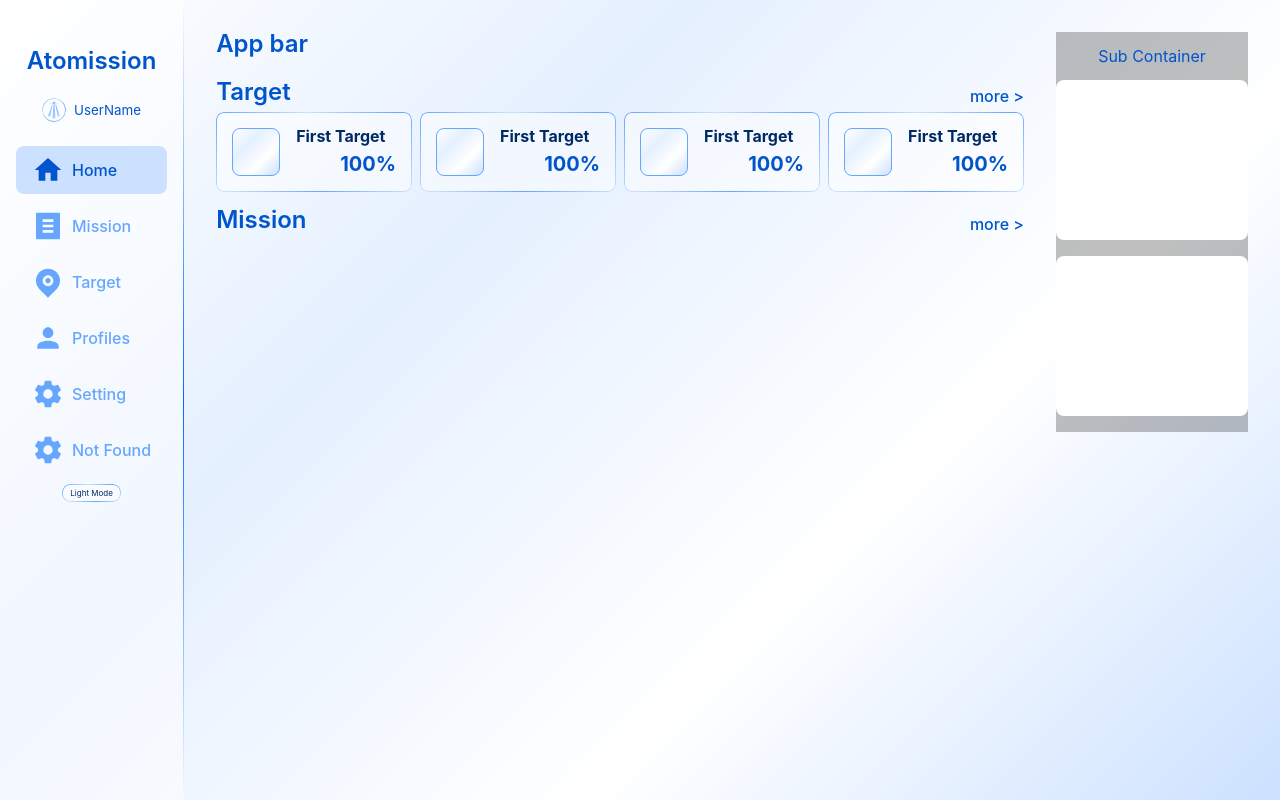
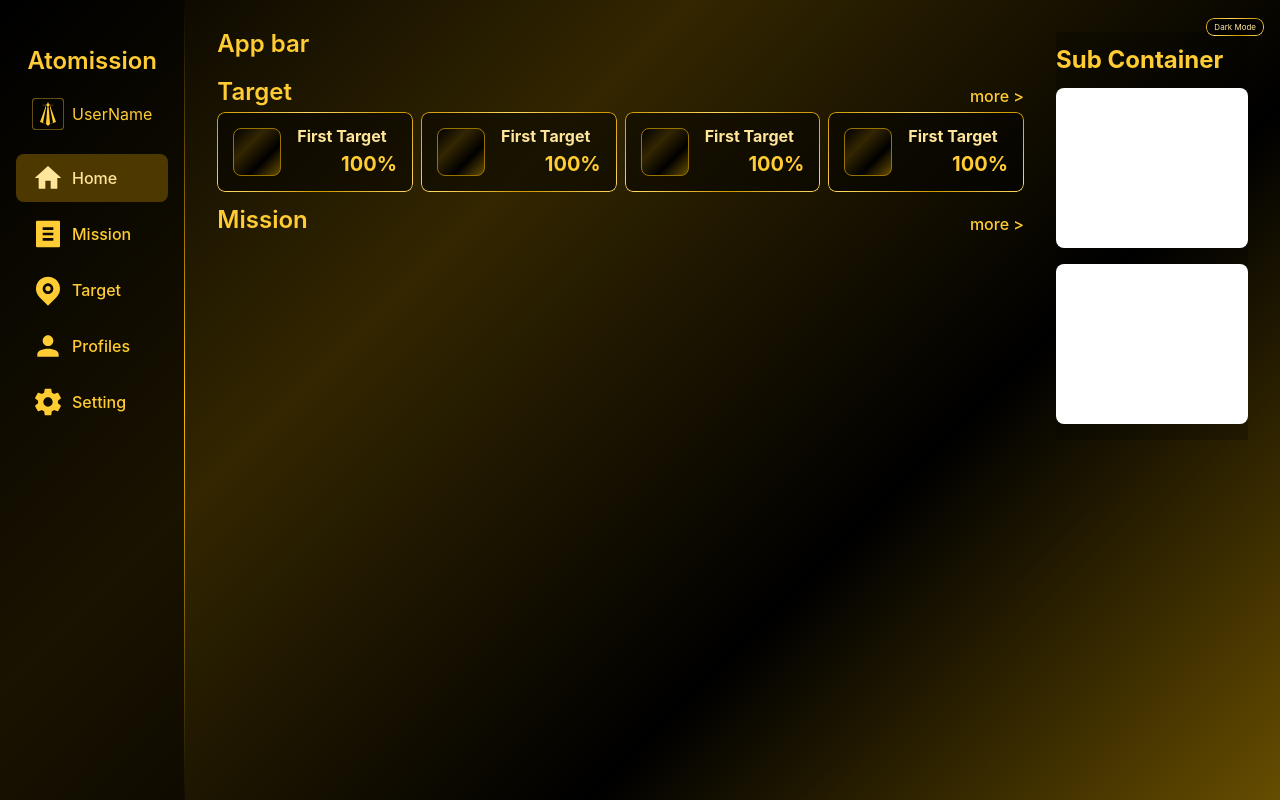
Before and after one commit to silence870121/Atomission, a Vue app: page / in a window 1280 px wide. Built offline with nearby package versions, Linux system fonts and the light colour scheme.

Commit message:
Update Route Page

```diff
--- a/src/App.vue
+++ b/src/App.vue
@@ -1,22 +1,33 @@
 <script setup>
-import Navigation from './components/Router.vue'
 </script>
 <template>
-	<Navigation />
 	<main>
 		<router-view />
 	</main>
+	<div class="theme">
+		<ThemeBtn />
+	</div>
 </template>
 
-<style scoped>
+<style>
 main {
+	width: 100%;
 	height: 100%;
+	display: flex;
+	flex-direction: row;
+}
+
+.container {
 	flex: 1;
 	padding: 2rem;
-	display: flex;
-	justify-content: start;
-	align-items: center;
-	flex-direction: column;
+}
+
+.theme {
+	position: fixed;
+	top: 0;
+	right: 0;
+	margin: 1rem;
+	z-index: 9;
 }
 
 h2 {
@@ -25,9 +36,40 @@ h2 {
 	text-align: left;
 }
 
-@media (max-width: 375px) {
+.border {
+	position: relative;
+}
+
+.border::after {
+	content: "";
+	position: absolute;
+	left: 0;
+	top: 0;
+	bottom: 0;
+	right: 0;
+	padding: 1px;
+	border-radius: 8px;
+	background: var(--border);
+	--m-o: content-box, padding-box;
+	--m-i: linear-gradient(white, black);
+	mask-image: var(--m-i), var(--m-i);
+	-webkit-mask-image: var(--m-i), var(--m-i);
+	mask-origin: var(--m-o);
+	-webkit-mask-origin: var(--m-o);
+	mask-clip: var(--m-o);
+	-webkit-mask-clip: var(--m-o);
+	mask-composite: exclude;
+	-webkit-mask-composite: destination-out;
+}
+
+@media (max-width: 540px) {
 	main {
+		flex-direction: column;
+	}
+
+	.container {
 		padding: 2rem 15px;
 	}
+
 }
 </style>
--- a/src/components/Router.vue
+++ b/src/components/Router.vue
@@ -1,9 +1,10 @@
 <script setup>
-import { ref, onMounted, watch } from 'vue'
-import ThemeBtn from './Theme.vue'
-import Logo from './Logo.vue'
+import { ref, onMounted } from 'vue'
 let location = ref('Atomission')
 
+const getLocation = onMounted(() => {
+    if (window.location.pathname.substring(1)) return location.value = window.location.pathname.substring(1)
+})
 function toggleMenu(params) {
     document.querySelector('.navbar-menu').classList.toggle('show')
 }
@@ -17,6 +18,7 @@ function toLocal(page) {
     location.value = page
     closeMenu()
 }
+
 </script>
 
 <template>
@@ -24,7 +26,8 @@ function toLocal(page) {
         <h1 class="title">Atomission</h1>
         <h2 class="location">{{ location }}</h2>
         <button class="navbar-user" @click="toggleMenu">
-            <Logo class="logo" />
+            <!-- <Logo class="logo" /> -->
+            <svg-icon class="logo" name="favicon" size="sm" />
             <span>UserName</span>
         </button>
         <div class="navbar-menu">
@@ -37,37 +40,28 @@ function toLocal(page) {
                     </router-link>
                 </li>
                 <li>
-                    <router-link to="/missions" @click="toLocal('Mission')">
+                    <router-link to="/missions" @click="toLocal('missions')">
                         <svg-icon name="mission" />
                         Mission
                     </router-link>
                 </li>
                 <li>
-                    <router-link to="/targets" @click="toLocal('Target')">
+                    <router-link to="/targets" @click="toLocal('targets')">
                         <svg-icon name="target" />
                         Target
                     </router-link>
                 </li>
                 <li>
-                    <router-link to="/profile" @click="toLocal('Profiles')">
+                    <router-link to="/profile" @click="toLocal('profile')">
                         <svg-icon name="profiles" />
                         Profiles
                     </router-link>
                 </li>
                 <li>
-                    <router-link to="/setting" @click="toLocal('Setting')">
+                    <router-link to="/setting" @click="toLocal('setting')">
                         <svg-icon name="setting" />
                         Setting
                     </router-link>
-                </li>
-                <li>
-                    <router-link to="/404" @click="toLocal('Setting')">
-                        <svg-icon name="setting" />
-                        Not Found
-                    </router-link>
-                </li>
-                <li>
-                    <ThemeBtn />
                 </li>
             </ul>
         </div>
@@ -77,20 +71,20 @@ function toLocal(page) {
 
 <style scoped  >
 .navbar {
+    display: flex;
+    gap: 1.5rem;
+    flex-direction: column;
+    padding: 3rem 1rem;
     background-color: var(--surface-color);
-    padding: 3rem 1rem;
-    display: flex;
-    flex-direction: column;
-    align-items: center;
-    gap: 1.5rem;
+    border-image: var(--border-center) 1;
     border-right: 1px solid;
-    border-image: var(--border-center) 1;
 }
 
 .navbar .title,
 .navbar .location {
     font-weight: 600;
     font-size: 1.5rem;
+    text-transform: capitalize;
 }
 
 .navbar .location {
@@ -99,16 +93,17 @@ function toLocal(page) {
 
 .navbar-user {
     display: flex;
-    justify-content: center;
+    justify-content: start;
     align-items: center;
     gap: 0.5rem;
     cursor: pointer;
-    padding: 0;
+    padding: 0 16px;
+    font-size: 1rem;
 }
 
 .logo {
-    width: 1.5rem;
-    height: 1.5rem;
+    width: 2rem;
+    height: 2rem;
 }
 
 .logo::after {
@@ -138,7 +133,7 @@ function toLocal(page) {
 }
 
 .navbar-menu li a {
-    color: var(--primary-variant-color);
+    color: var(--primary-color);
     padding: 0.5rem 1rem;
     display: flex;
     flex-direction: row;
@@ -153,7 +148,7 @@ function toLocal(page) {
 .navbar-menu li a.router-link-exact-active {
     background-color: var(--surface-variant-color);
     /* background-color: var(--primary-variant-color); */
-    color: var(--primary-color);
+    color: var(--on-surface-color);
     border-radius: 0.5rem;
     transition: all 0s;
 }
@@ -174,9 +169,12 @@ function toLocal(page) {
 
 
 
-@media (max-width:375px) {
+@media (max-width:540px) {
     .navbar {
+        width: 100%;
+        gap: 0.5rem;
         flex-direction: row;
+        align-items: center;
         padding: 0 15px;
         height: 44px;
         border-bottom: 1px solid;
@@ -190,6 +188,10 @@ function toLocal(page) {
     .navbar .location {
         display: block;
         padding-bottom: 0.25rem;
+    }
+
+    .navbar-user {
+        padding: 0;
     }
 
     .navbar-user span {
--- a/src/components/Theme.vue
+++ b/src/components/Theme.vue
@@ -1,4 +1,5 @@
 <script setup>
+import { onMounted } from 'vue';
 //? Default Theme Style
 let THEME_STYLE = false
 
@@ -60,10 +61,14 @@ const setProperty = (config) => {
     })
 }
 //? Default Theme Style
-const setDefaultProperty = setProperty(LIGHT_THEME)
+onMounted(() => {
+    console.log(THEME_STYLE);
+    getTheme(THEME_STYLE)
+})
+
 
 //? Switch Theme Style
-function switchTheme() {
+function getTheme() {
     switch (THEME_STYLE) {
         case true:
             setProperty(LIGHT_THEME)
@@ -77,7 +82,10 @@ function switchTheme() {
         default:
             break;
     }
+}
+function switchTheme() {
     THEME_STYLE = !THEME_STYLE
+    getTheme(THEME_STYLE)
 }
 </script>
 
@@ -141,31 +149,4 @@ function switchTheme() {
     color: var(--on-surface-color);
     transition: all 200ms linear;
 }
-
-/* global border */
-.border {
-    position: relative;
-}
-
-.border::after {
-    content: "";
-    position: absolute;
-    left: 0;
-    top: 0;
-    bottom: 0;
-    right: 0;
-    padding: 1px;
-    border-radius: 8px;
-    background: var(--border);
-    --m-o: content-box, padding-box;
-    --m-i: linear-gradient(white, black);
-    mask-image: var(--m-i), var(--m-i);
-    -webkit-mask-image: var(--m-i), var(--m-i);
-    mask-origin: var(--m-o);
-    -webkit-mask-origin: var(--m-o);
-    mask-clip: var(--m-o);
-    -webkit-mask-clip: var(--m-o);
-    mask-composite: exclude;
-    -webkit-mask-composite: destination-out;
-}
 </style>
--- a/src/main.js
+++ b/src/main.js
@@ -4,8 +4,12 @@ import App from './App.vue'
 import router from './router'
 import 'virtual:svg-icons-register'
 import SvgIcon from './components/SvgIcon.vue'
+import ThemeBtn from './components/Theme.vue'
+import Router from './components/Router.vue'
 
 const APP = createApp(App)
 APP.component('svg-icon', SvgIcon)
+APP.component('ThemeBtn', ThemeBtn)
+APP.component('Router', Router)
 APP.use(router)
 APP.mount('#app')
--- a/src/router.js
+++ b/src/router.js
@@ -6,28 +6,40 @@ export default createRouter({
     routes: [
         {
             path: '/',
+            name: 'home',
             component: Home,
         },
         {
             path: '/missions',
+            name: 'missions',
             component: () => import('@/views/Missions.vue'),
         },
         {
             path: '/targets',
+            name: 'targets',
             component: () => import('@/views/Targets.vue'),
         },
         {
             path: '/profile',
+            name: 'profile',
             component: () => import('@/views/Profile.vue'),
         },
         {
             path: '/setting',
+            name: 'setting',
             component: () => import('@/views/Setting.vue'),
         }
         ,
         {
+            path: '/404',
+            name: '404',
+            component: () => import('@/views/Error.vue'),
+            hidden: true
+        },
+        {
             path: '/:pathMatch(.*)*',
-            component: () => import('@/views/Notfound.vue'),
+            redirect: '/404',
+            hidden: true
         }
     ],
 })
--- a/src/style.css
+++ b/src/style.css
@@ -204,6 +204,7 @@ button {
 
 
 #app {
+  min-width: 320px;
   width: 100%;
   height: 100vh;
   margin: 0 auto;
@@ -214,7 +215,7 @@ button {
   align-self: start;
 }
 
-@media (max-width:375px) {
+@media (max-width:540px) {
   #app {
     flex-direction: column;
   }
--- /dev/null
+++ b/src/views/Error.vue
@@ -0,0 +1,34 @@
+<script setup>
+</script>
+<!-- TODO -->
+<template>
+    <div class="container">
+        <div class="error border">
+            <svg-icon name="favicon" size="lg" />
+            <h2>404 Not Found</h2>
+        </div>
+    </div>
+</template>
+
+<style scoped>
+svg {
+    width: 10rem;
+    height: 10rem;
+    color: var(--surface-variant-color);
+    color: var(--on-surface-color);
+}
+
+h2 {
+    text-align: center;
+    padding: 2rem;
+    color: var(--on-surface-color);
+}
+
+.error {
+    height: 100%;
+    display: flex;
+    justify-content: center;
+    align-items: center;
+    flex-direction: column;
+}
+</style>
--- a/src/views/Home.vue
+++ b/src/views/Home.vue
@@ -3,6 +3,8 @@ import TargetCard from '@/components/Project/TargetCard.vue';
 </script>
 
 <template>
+    <Router />
+    <div class="container">
         <div class="home">
             <div class="home-main">
                 <div class="home-area">
@@ -33,6 +35,7 @@ import TargetCard from '@/components/Project/TargetCard.vue';
                 <h2>Sub Container</h2>
                 <div class="home-chart"></div>
                 <div class="home-chart"></div>
+            </div>
         </div>
     </div>
 </template>
--- a/src/views/Notfound.vue
+++ /dev/null
@@ -1,14 +0,0 @@
-<script setup>
-</script>
-<!-- TODO -->
-<template>
-    <svg-icon name="favicon" size="lg" />
-    <h2>404 Not Found</h2>
-</template>
-
-<style scoped>
-svg {
-    border: 1px solid black;
-    fill: var(--primary-color);
-}
-</style>
--- a/src/views/Targets.vue
+++ b/src/views/Targets.vue
@@ -5,6 +5,8 @@ import TargetCard from '@/components/Project/TargetCard.vue';
 </script>
 
 <template>
+    <Router />
+    <div class="container">
         <div class="target">
             <h2>----- Target -----</h2>
             <TargetCard :title="'First Target'" :stage="'初階'" :progress=100 :create-date="'2023-01-01'"
@@ -14,7 +16,8 @@ import TargetCard from '@/components/Project/TargetCard.vue';
         </div>
 
         <div class="target-option">
-        <h2 class="target-option-title">s</h2>
+            <h2 class="target-option-title"></h2>
+        </div>
     </div>
 </template>
 
@@ -26,7 +29,6 @@ h2 {
 }
 
 .target {
-    /* width: 100%; */
     display: flex;
     gap: 1rem;
     flex-direction: column;
```
Lines whose indentation alone changed are shown as unchanged.
